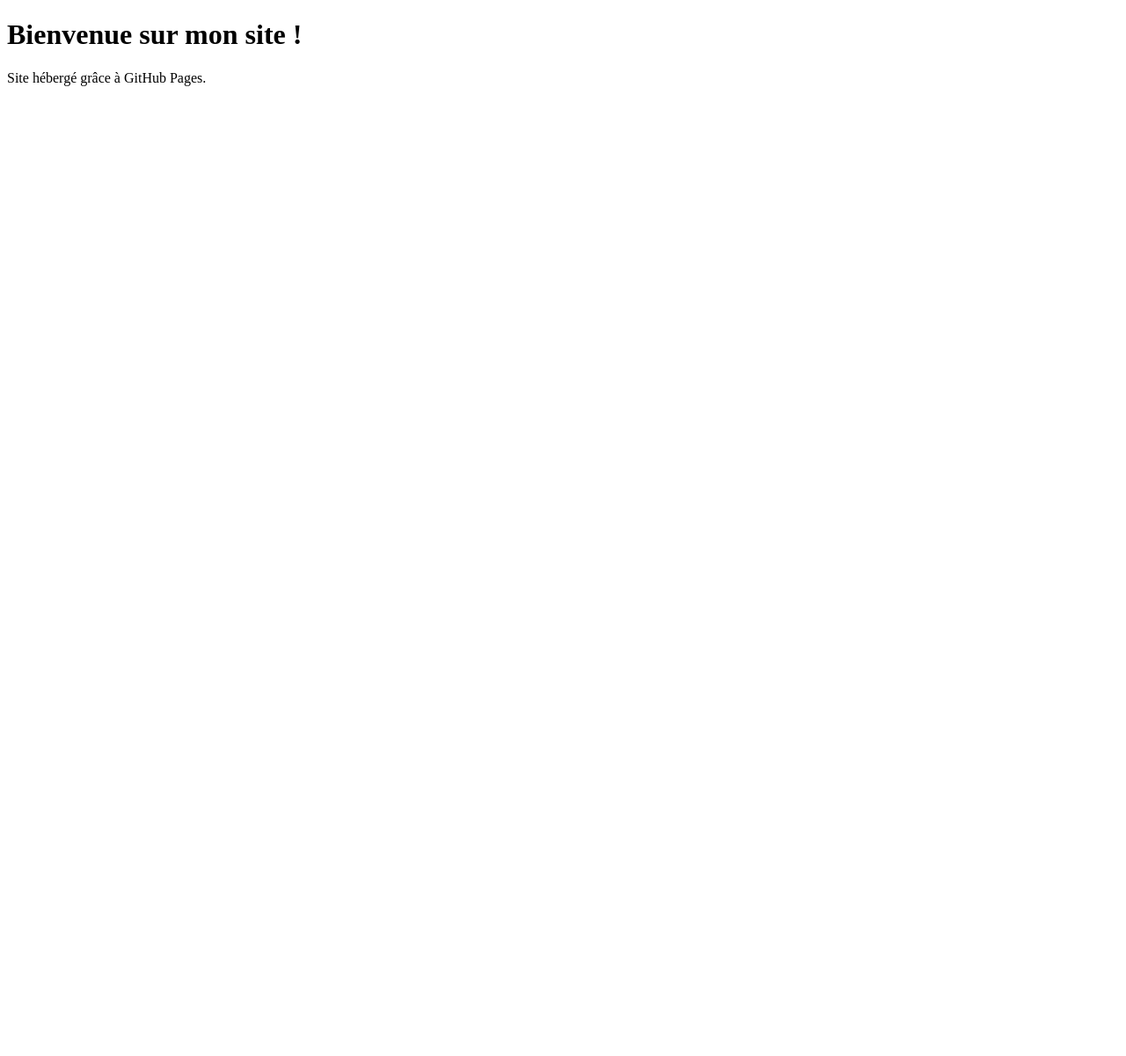
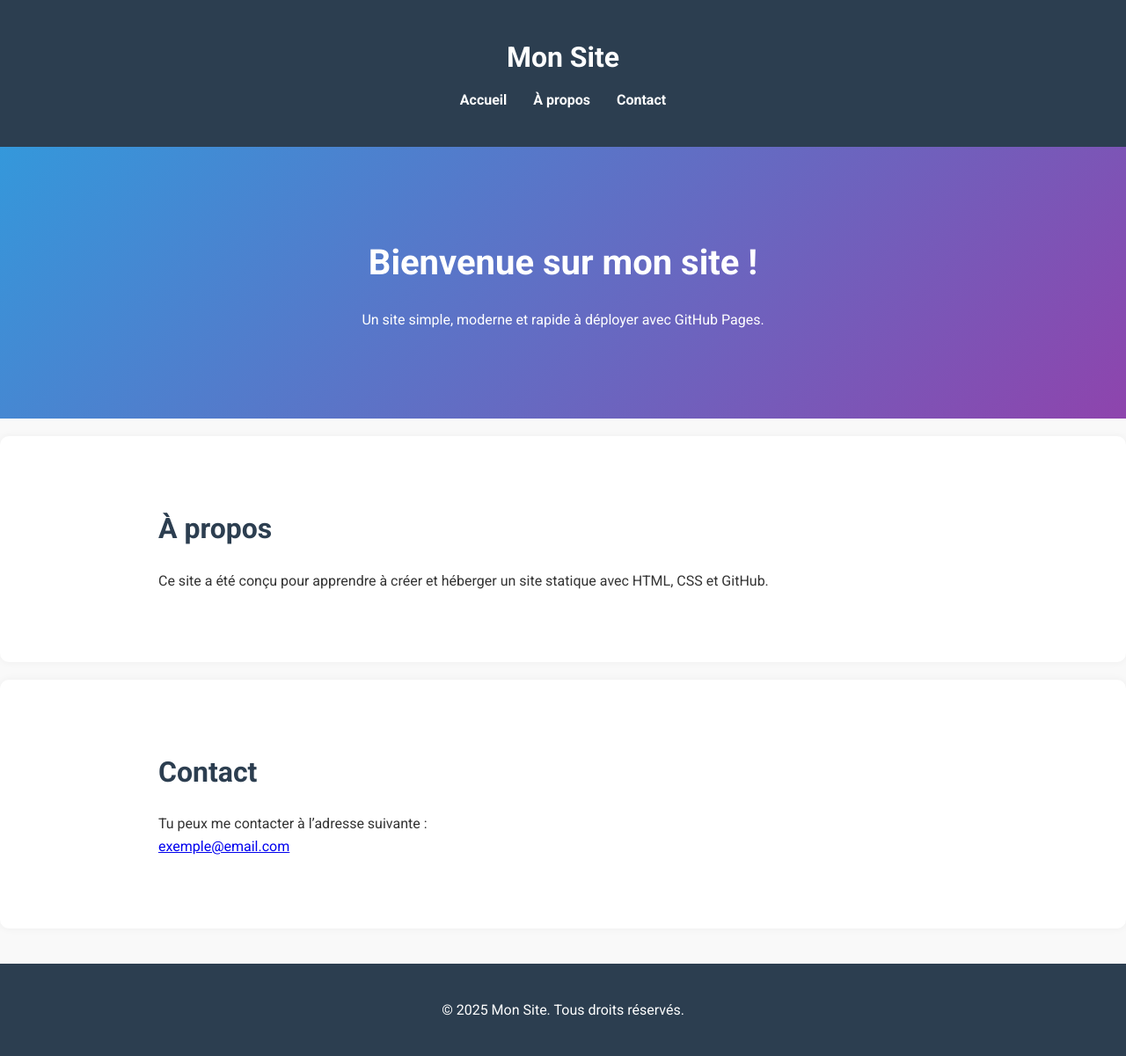
Before and after one commit to kxtrovon/kxtrovon.github.io, a plain HTML site: page index.html in a window 1280 px wide. Shown: the whole page at 88% size. Before the commit the page ends 800 px from the top, so only its background shows below. Drawn offline with Linux system fonts and the light colour scheme.

Commit message:
Update index.html

```diff
--- a/index.html
+++ b/index.html
@@ -1,11 +1,54 @@
 <!DOCTYPE html>
-<html>
+<html lang="fr">
 <head>
-  <meta charset="UTF-8">
-  <title>Mon Site GitHub Pages</title>
+  <meta charset="UTF-8" />
+  <meta name="viewport" content="width=device-width, initial-scale=1.0" />
+  <title>Mon Site Moderne</title>
+  <link rel="stylesheet" href="style.css" />
+  <link href="https://fonts.googleapis.com/css2?family=Roboto:wght@400;700&display=swap" rel="stylesheet">
 </head>
 <body>
-  <h1>Bienvenue sur mon site !</h1>
-  <p>Site hébergé grâce à GitHub Pages.</p>
+
+  <header>
+    <div class="container">
+      <h1>Mon Site</h1>
+      <nav>
+        <ul>
+          <li><a href="#accueil">Accueil</a></li>
+          <li><a href="#apropos">À propos</a></li>
+          <li><a href="#contact">Contact</a></li>
+        </ul>
+      </nav>
+    </div>
+  </header>
+
+  <section id="accueil" class="hero">
+    <div class="container">
+      <h2>Bienvenue sur mon site !</h2>
+      <p>Un site simple, moderne et rapide à déployer avec GitHub Pages.</p>
+    </div>
+  </section>
+
+  <section id="apropos" class="section">
+    <div class="container">
+      <h2>À propos</h2>
+      <p>Ce site a été conçu pour apprendre à créer et héberger un site statique avec HTML, CSS et GitHub.</p>
+    </div>
+  </section>
+
+  <section id="contact" class="section">
+    <div class="container">
+      <h2>Contact</h2>
+      <p>Tu peux me contacter à l’adresse suivante :</p>
+      <p><a href="mailto:exemple@email.com">exemple@email.com</a></p>
+    </div>
+  </section>
+
+  <footer>
+    <div class="container">
+      <p>© 2025 Mon Site. Tous droits réservés.</p>
+    </div>
+  </footer>
+
 </body>
 </html>
```
